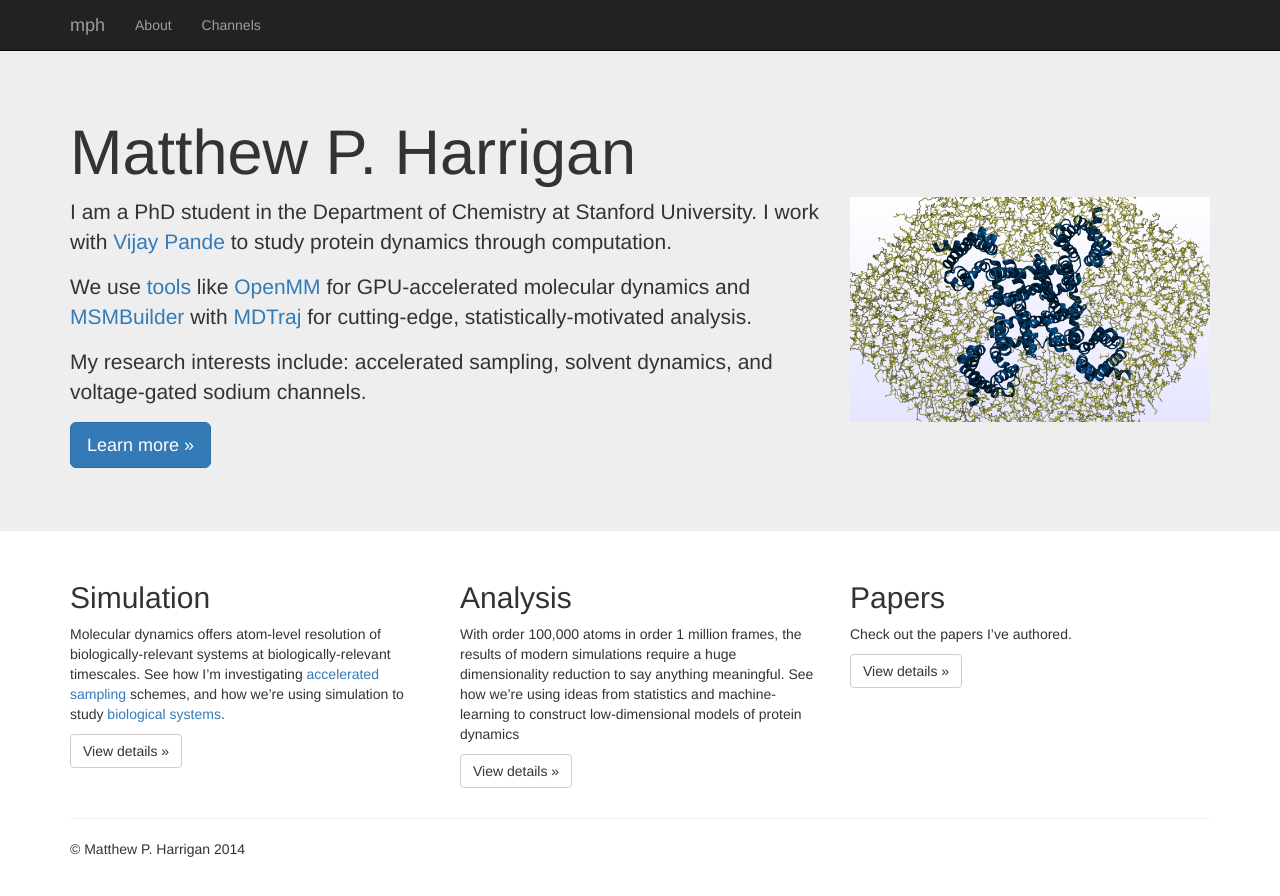
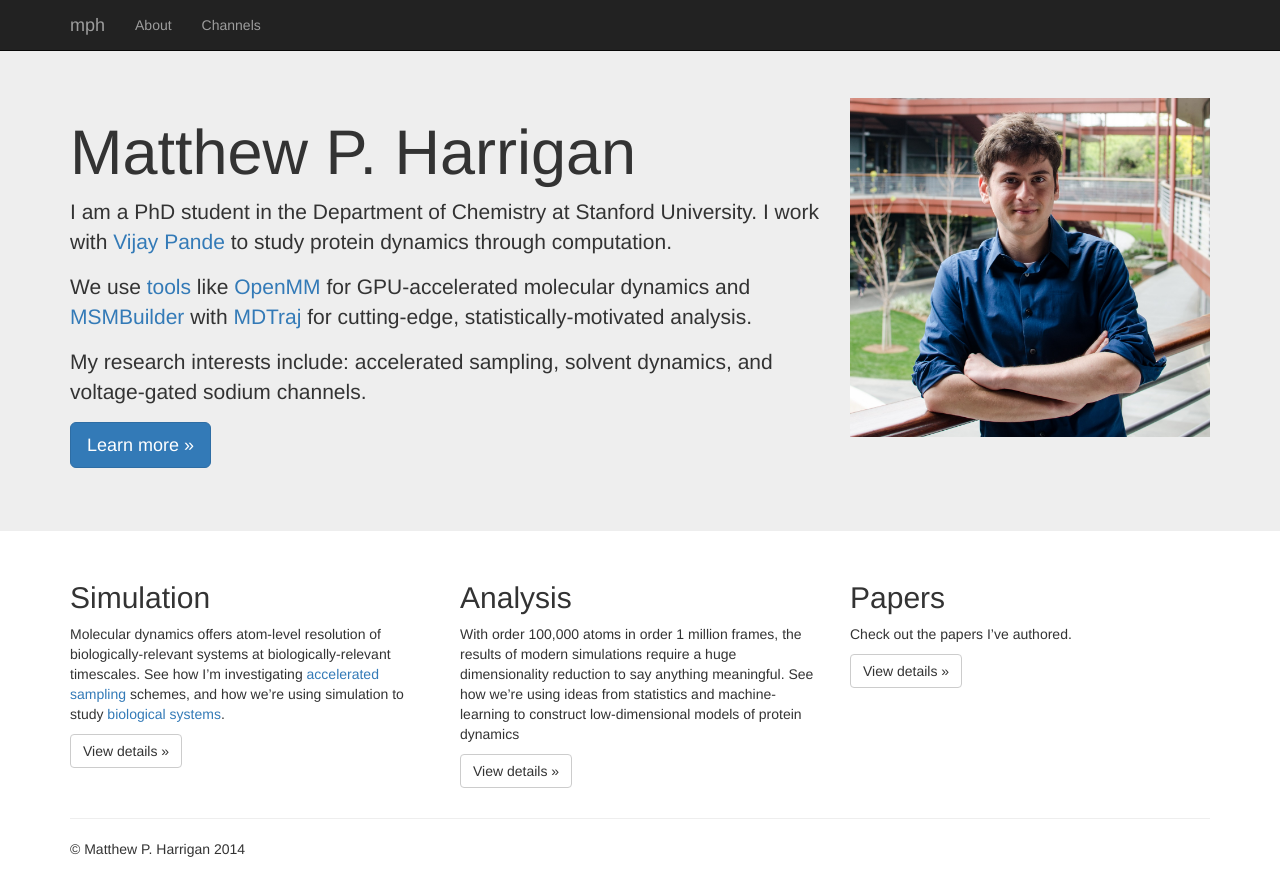
Before and after one commit to mpharrigan/mpharrigan.github.io, a Jekyll site: the page built from index.md, in a window 1280 px wide. Shown: the top 896 px of the page. Built offline with Jekyll 4.4.1, drawn with Linux system fonts in a browser that asks for light colours; nearby versions of some CDN libraries; library files that are not in the unit come from our copies.

```diff
--- a/_layouts/index.html
+++ b/_layouts/index.html
@@ -4,16 +4,18 @@
 <div class="jumbotron">
     <div class="container">
 
-        <h1>{{ page.h1 }}</h1>
         <div class="row">
             <div class="col-xs-8">
+                <h1>{{ page.h1 }}</h1>
                 {{ content }}
-            <p><a class="btn btn-primary btn-lg" href="#" role="button">
+            <p><a class="btn btn-primary btn-lg"
+                href="{{site.url}}/{{page.buttonLink}}" role="button">
                 {{ page.buttonText }} &raquo;
             </a></p>
         </div>
         <div class="col-xs-4">
-            <img src="assets/render_top.png" class="img-responsive"/>
+            <img src="{{site.url}}/assets/{{page.image}}"
+            class="img-responsive"/>
         </div>
     </div>
   </div>
--- a/index.md
+++ b/index.md
@@ -3,6 +3,8 @@ layout: index
 title: Matthew Harrigan
 h1: Matthew P. Harrigan
 buttonText: Learn more
+buttonLink: about
+image: mph.jpg
 ---
 
 I am a PhD student in the Department of Chemistry at
```
Also changed, not shown: about/index.md (added, +6 -0 lines), assets/mph.jpg (added).
